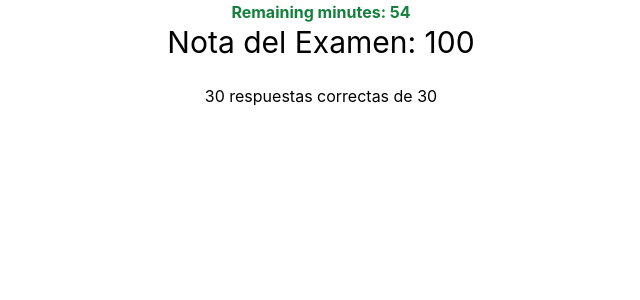
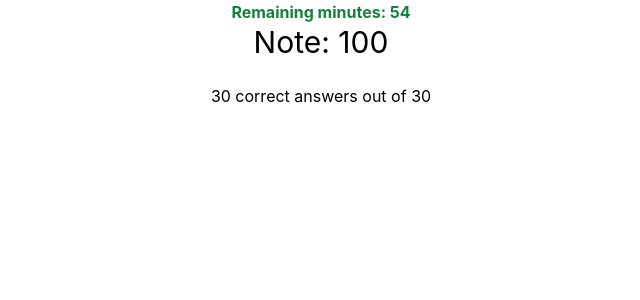
Before and after one commit to kachomanic/randomexam, a React (Create React App) app: page / in a window 1280 px wide. Shown: the top 300 px of the page, without its empty margins (319-959 px from the left). Built offline with nearby package versions, Linux system fonts and the light colour scheme.

Commit message:
english note

```diff
--- a/src/App.js
+++ b/src/App.js
@@ -112,10 +112,10 @@ function App() {
       ) : (
         <div className="text-center h-80">
           <p className="text-3xl mb-6">
-            Nota del Examen: {100 - (errors * 100) / 30}
+            Note: {Math.trunc(100 - (errors * 100) / 30)}
           </p>
           <p>
-            {exams.length - errors} respuestas correctas de {exams.length}
+            {exams.length - errors} correct answers out of {exams.length}
           </p>
         </div>
       )}
```
